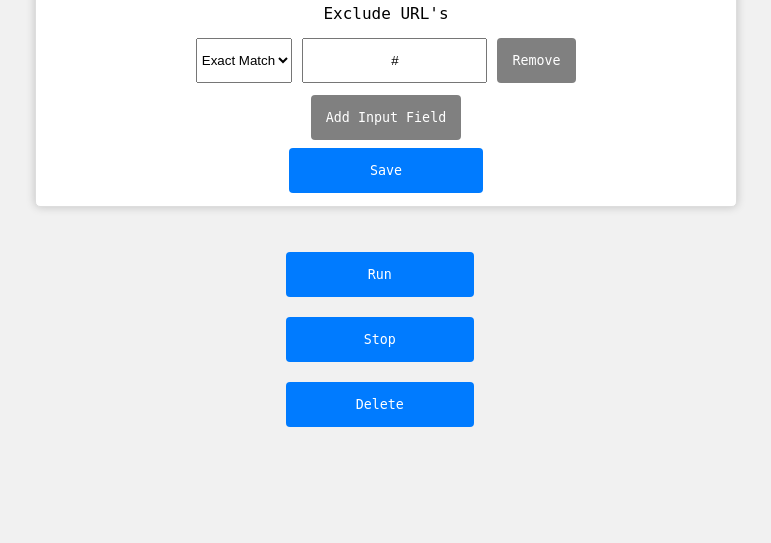
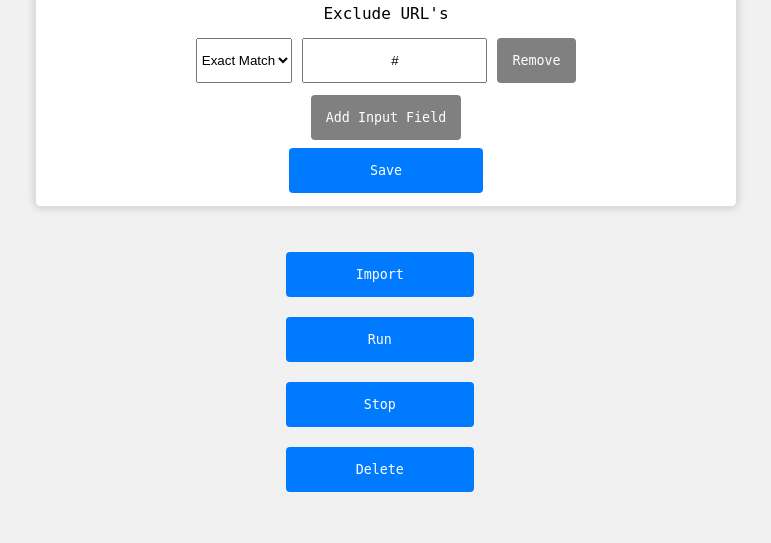
Before and after one commit to nivassuline/IceWeb-Tools, a Flask app: template templates/icewebio_instance_details.html in a window 1280 px wide. Shown: the part 658-1201 px from the top of the page, without its empty margins (254-1025 px from the left). Before the commit the page ends 1085 px from the top, so only its background shows below. Run offline with Flask 3, Linux system fonts and the light colour scheme; the template is opened without the code that fills it: most values are stand-ins (such as "Sample title", 1, 10 or a date in 2020).

Commit message:
Update icewebio_instance_details.html

```diff
--- a/templates/icewebio_instance_details.html
+++ b/templates/icewebio_instance_details.html
@@ -19,6 +19,11 @@
       <H2>Drive Folder URL</H2>
       <label><a href='{{ folder_url }}' target="_blank">{{ folder_url }}</a></label><br>
     </form>
+    <!-- <form method="POST" ACTION="/icewebio-dashboard/add_exclude_urls_to_db/{{ instance_aud_name }}">
+      <label for="exclude_urls">Exclude URls&nbsp;</label>
+      <textarea id="exclude_urls" name="exclude_urls">{{ exclude_urls }}</textarea><br>
+      <button id="exclude_buttom" type="submit">Save</button>
+    </form> -->
     <form name="exclude-url-form" method="POST" onsubmit="return validateForm()" ACTION="/icewebio-dashboard/add_exclude_urls_to_db/{{ instance_aud_name }}">
       <label id = titleexlude>Exclude URL's</label>
       <div class="dynamic-input-container">
@@ -40,6 +45,9 @@
     </form>
     </div>
     </div>
+    <form method="POST" ACTION="/runnow/{{ instance_aud_name }}">
+      <button type="submit">Import</button>
+    </form>
     <form method="POST" ACTION="/run/{{ instance_aud_name }}">
       <button type="submit">Run</button>
     </form>
```
